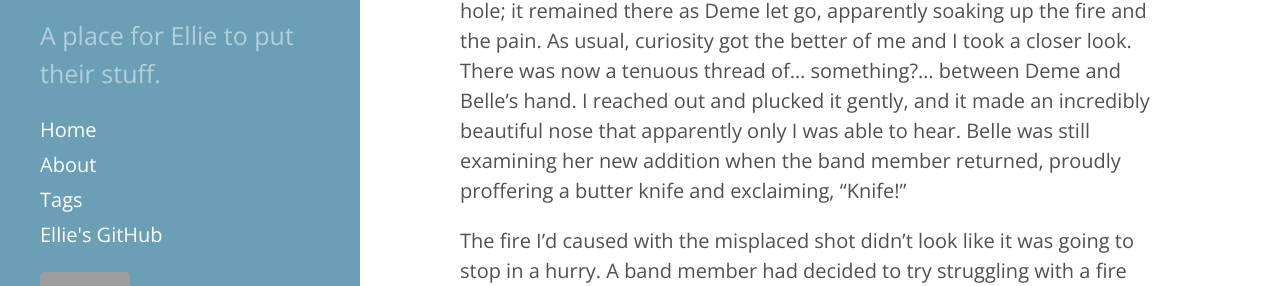
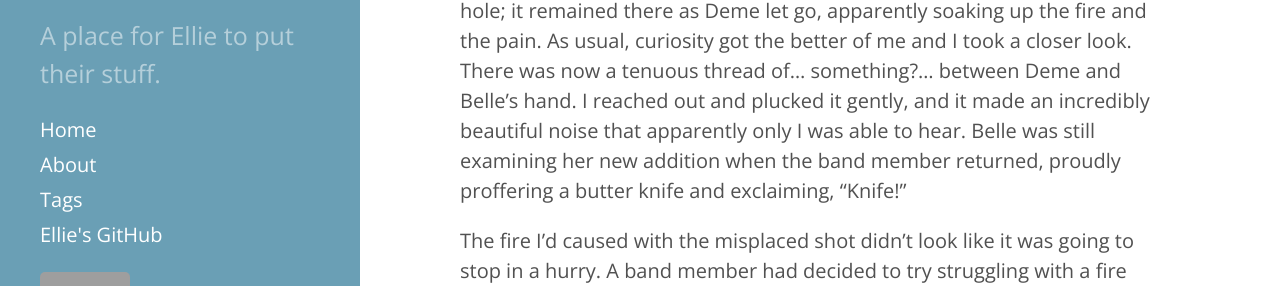
Before and after one commit to eltariel/eltariel.github.io, a Jekyll site: the page built from _posts/rp/cod/blackmouth/2018-08-24-and-now-you-have-a-different-problem.md, in a window 1280 px wide and 900 px high, scrolled down 6381 px. Shown: the part 503-789 px from the top of the window. Built offline with Jekyll 4.4.1, drawn with Linux system fonts in a browser that asks for light colours; some of the changed text lies outside the part shown; grey boxes are pictures that could not be loaded.

Commit message:
cleaning up after the typo fairy

```diff
--- a/_posts/rp/cod/blackmouth/2018-08-24-and-now-you-have-a-different-problem.md
+++ b/_posts/rp/cod/blackmouth/2018-08-24-and-now-you-have-a-different-problem.md
@@ -49,7 +49,7 @@ Tisiphone had also disappeared as the light faded, leaving a sense of satisfacti
 
 We reluctantly left the room and returned to where Belle was waiting. Deme excitedly started jabbering at her about all the stuff that had happened; I suggested (less than subtly) that we might discuss this on our way back upstairs; I still had a job to do. At the top of the stairs, we noticed that something was a bit... off. Our excited discussion immediately chilled. I had heard that vampires can be ridiculously fast, but I wasn't prepared for the way Belle dashed out to where the rest of her band had been hanging out and laid waste to the goon who we found standing guard over them. Another goon was walking down the corridor holding his shotgun almost negligently, not having noticed it reacted to Belle yet. I figured I'd take advantage of this inattention, and with a quick spell I changed the potential energy in the gunpowder into kinetic (I made it go bang). The goon dropped his exploding gun in shock and pain, but I wasn't expecting these idiots to be using phosphorous shells. They were clearly expecting to be dealing with vampires. Not sure they were expecting to set the building on fire though...
 
-A scream of pain from Belle told me she was on fire too. She'd caught a shard of phosphorus in the back of her hand, where it was slowly burning a hole through. Deme was with her in an instant, shouting at the band members to get a knife to get it out. One of them dazedly got up and headed for the kitchen while the others just kind of stared blankly at us. I made sure the goon was down, then offered my assistance - another quick spell ejected the shard from her hand, but the burning and the pain weren’t so easy to get rid of. Deme took Belle’s hand and stuck one of her thorns through the burning hole; it remained there as Deme let go, apparently soaking up the fire and the pain. As usual, curiosity got the better of me and I took a closer look. There was now a tenuous thread of... something?... between Deme and Belle's hand. I reached out and plucked it gently, and it made an incredibly beautiful nose that apparently only I was able to hear. Belle was still examining her new addition when the band member returned, proudly proffering a butter knife and exclaiming, “Knife!”
+A scream of pain from Belle told me she was on fire too. She'd caught a shard of phosphorus in the back of her hand, where it was slowly burning a hole through. Deme was with her in an instant, shouting at the band members to get a knife to get it out. One of them dazedly got up and headed for the kitchen while the others just kind of stared blankly at us. I made sure the goon was down, then offered my assistance - another quick spell ejected the shard from her hand, but the burning and the pain weren’t so easy to get rid of. Deme took Belle’s hand and stuck one of her thorns through the burning hole; it remained there as Deme let go, apparently soaking up the fire and the pain. As usual, curiosity got the better of me and I took a closer look. There was now a tenuous thread of... something?... between Deme and Belle's hand. I reached out and plucked it gently, and it made an incredibly beautiful noise that apparently only I was able to hear. Belle was still examining her new addition when the band member returned, proudly proffering a butter knife and exclaiming, “Knife!”
 
 The fire I’d caused with the misplaced shot didn’t look like it was going to stop in a hurry. A band member had decided to try struggling with a fire extinguisher, but Deme convinced them all to run instead. We did the same. Belle ran faster than even I can, even though she stopped on the way out to destroy a couple more goons. I couldn't quite keep up with her, but still arrived outside at her car not long after she did. Deme took quite a bit longer, and arrived in a cloud of obscenities about everyone else being the flash compared to her.
 
```
Also changed, not shown: other parts of _posts/rp/cod/blackmouth/2018-08-24-and-now-you-have-a-different-problem.md (+1 -1 lines).
